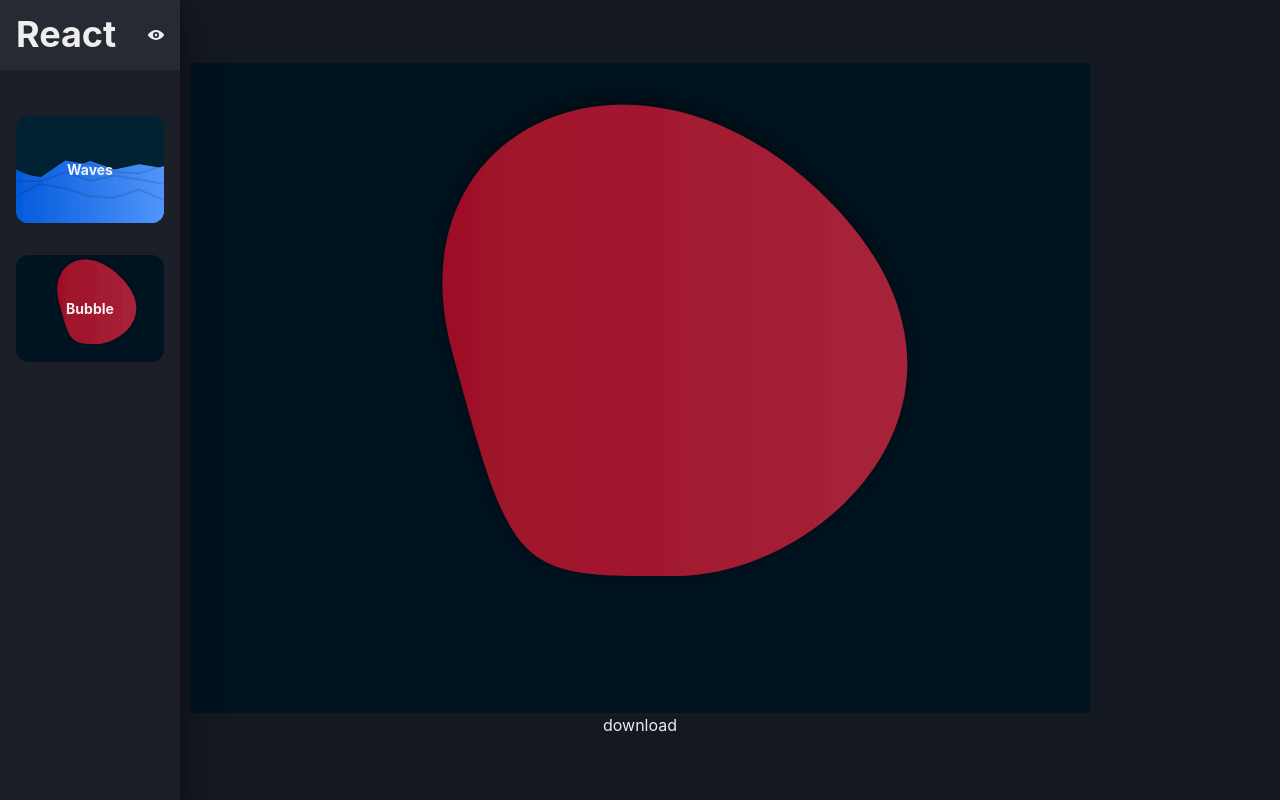
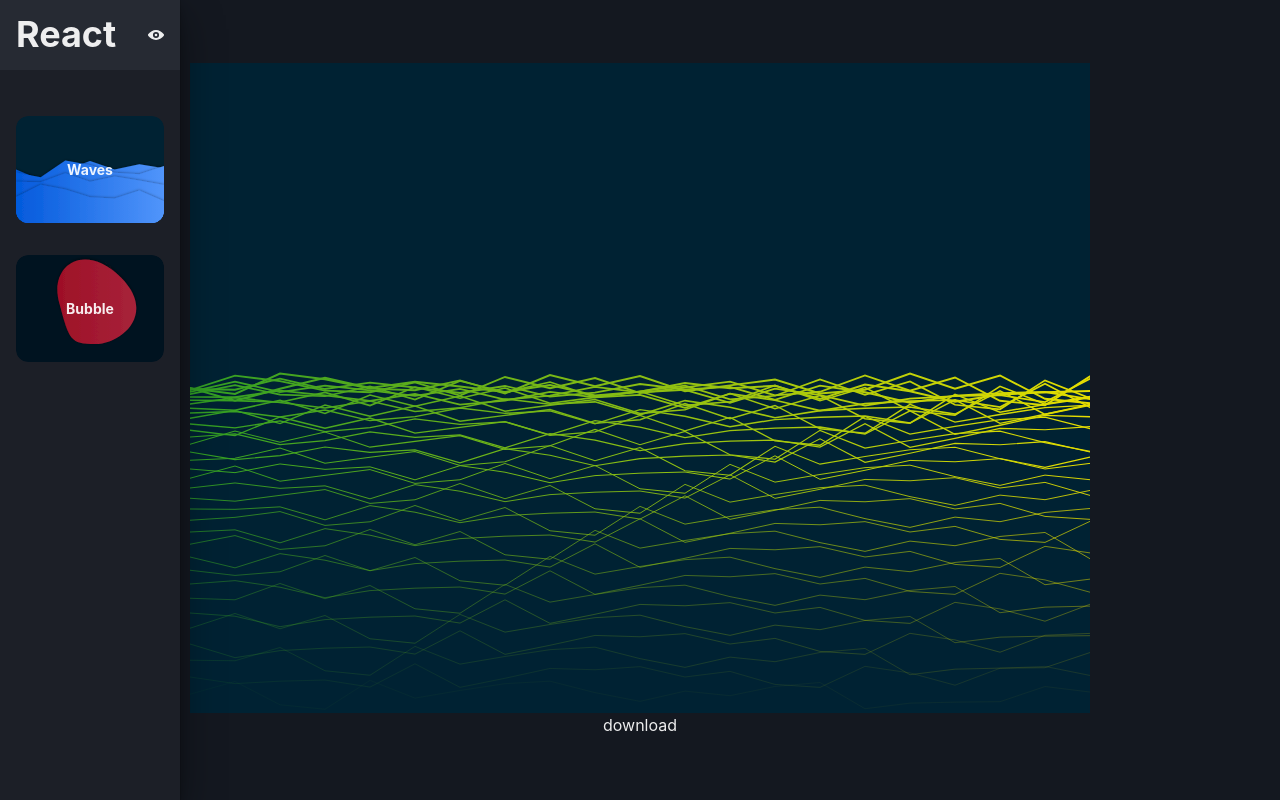
Before and after one commit to MaximBuz/heazy-svg-creator, a React (Create React App) app: page / in a window 1280 px wide. Built offline with nearby package versions, Linux system fonts and the light colour scheme.

Commit message:
differnet default picture

```diff
--- a/src/App.tsx
+++ b/src/App.tsx
@@ -127,7 +127,7 @@ function App() {
           distance={5}
           stroke={false}
         /> */}
-        <Bubble
+        {/* <Bubble
           svgRef={svgRef}
           seed={1}
           width={900}
@@ -142,7 +142,7 @@ function App() {
           velocity={100}
           size={3}
           stroke={false}
-        />
+        /> */}
         {/* <StackedWave
           svgRef={svgRef}
           type="peak"
@@ -163,23 +163,23 @@ function App() {
           distance={4.3}
           stroke={false}
         /> */}
-        {/* <StackedWave
+        <StackedWave
           type="peak"
-          seed={1}
-          width={window.innerWidth / 3}
-          height={window.innerHeight + 10}
+          seed={2}
+          width={900}
+          height={650}
           startWaveColor="#309e24"
           stopWaveColor="#e5de00"
-          bgColor="#540e42"
-          balance={0.1}
-          velocity={10}
+          bgColor="#002233"
+          balance={0.5}
+          velocity={30}
           breaks={20}
-          stacks={50}
-          distance={0.7}
+          stacks={35}
+          distance={0.5}
           stroke={true}
-          strokeWidth={1}
+          strokeWidth={2}
           strokeShrink={true}
-        /> */}
+        />
         <button onClick={downloadSVG}>download</button>
       </Container>
     </Flex>
```
